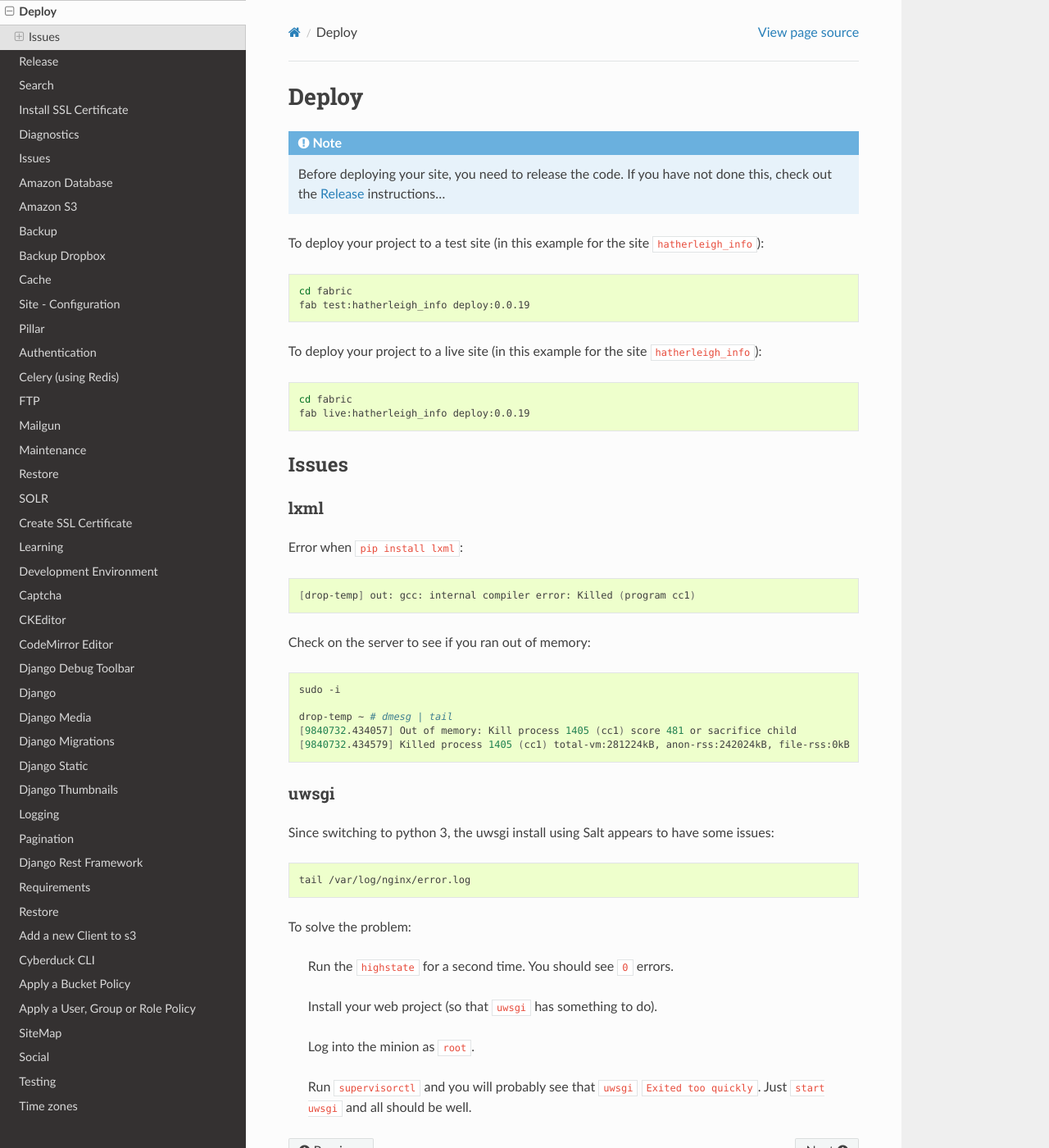
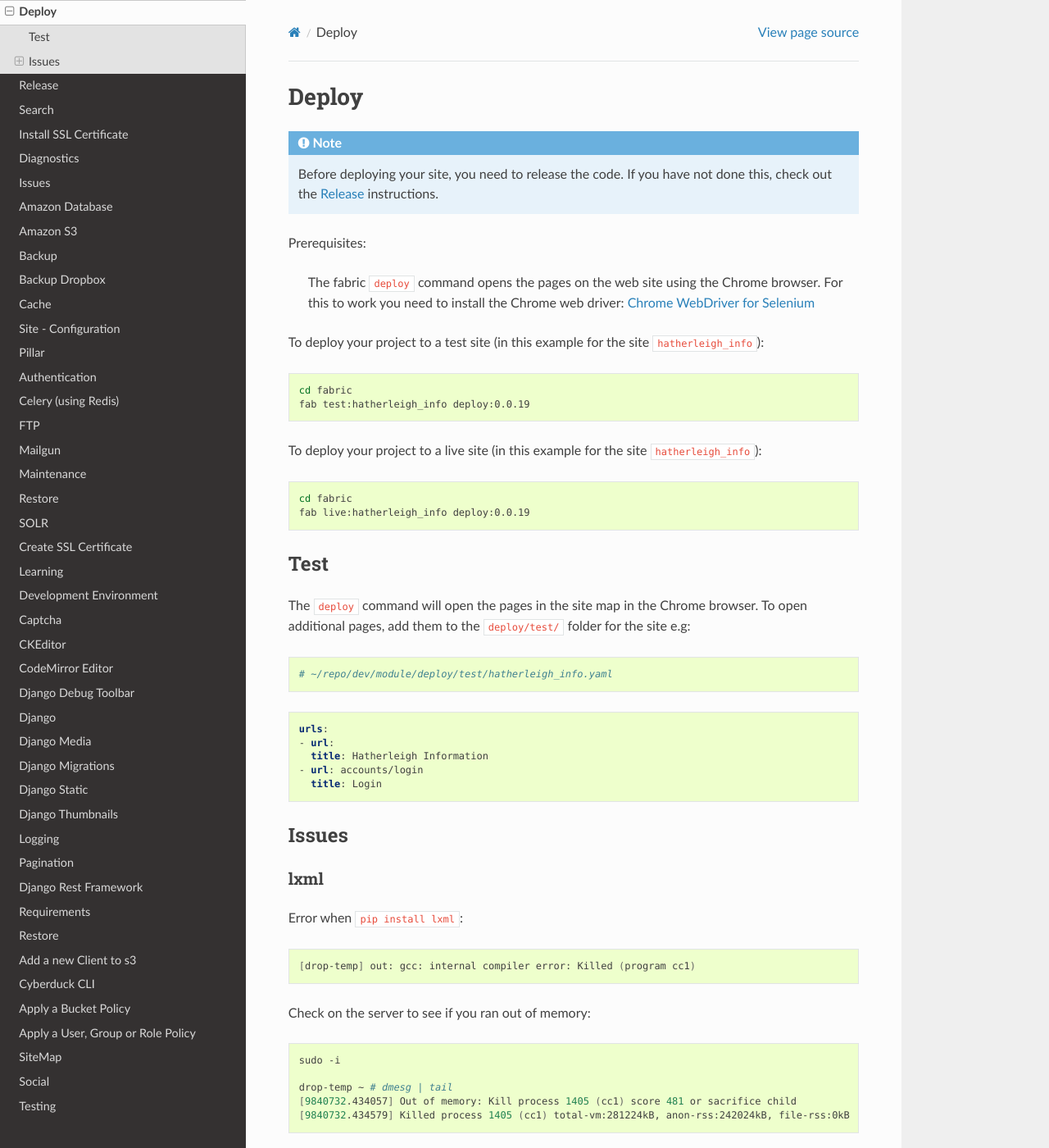
Before and after one commit to pkimber/old-docs-migrated-to-gitlab, a Sphinx documentation site: the page built from source/fabric-deploy.rst, in a window 1280 px wide and 1400 px high. Shown: the whole window at 82% size. Built offline with Sphinx 7.4.7 and the Read the Docs theme 2.0.0, drawn with Linux system fonts in a browser that asks for light colours.

Commit message:
test with chrome (not firefox)

```diff
--- a/source/fabric-deploy.rst
+++ b/source/fabric-deploy.rst
@@ -3,20 +3,45 @@
 
 .. highlight:: bash
 
-.. note::
+.. note:: Before deploying your site, you need to release the code.  If you
+          have not done this, check out the :doc:`fabric-release` instructions.
 
-  Before deploying your site, you need to release the code.  If you have not
-  done this, check out the :doc:`fabric-release` instructions...
+Prerequisites:
 
-To deploy your project to a test site (in this example for the site ``hatherleigh_info``)::
+  The fabric ``deploy`` command opens the pages on the web site using the
+  Chrome browser.  For this to work you need to install the Chrome web driver:
+  `Chrome WebDriver for Selenium`_
+
+.. _`Chrome WebDriver for Selenium`: https://www.pkimber.net/howto/testing/selenium/chrome.html
+
+To deploy your project to a test site (in this example for the site
+``hatherleigh_info``)::
 
   cd fabric
   fab test:hatherleigh_info deploy:0.0.19
 
-To deploy your project to a live site (in this example for the site ``hatherleigh_info``)::
+To deploy your project to a live site (in this example for the site
+``hatherleigh_info``)::
 
   cd fabric
   fab live:hatherleigh_info deploy:0.0.19
+
+Test
+====
+
+The ``deploy`` command will open the pages in the site map in the Chrome
+browser.  To open additional pages, add them to the ``deploy/test/`` folder for
+the site e.g::
+
+  # ~/repo/dev/module/deploy/test/hatherleigh_info.yaml
+
+.. code-block:: yaml
+
+  urls:
+  - url:
+    title: Hatherleigh Information
+  - url: accounts/login
+    title: Login
 
 Issues
 ======
```
